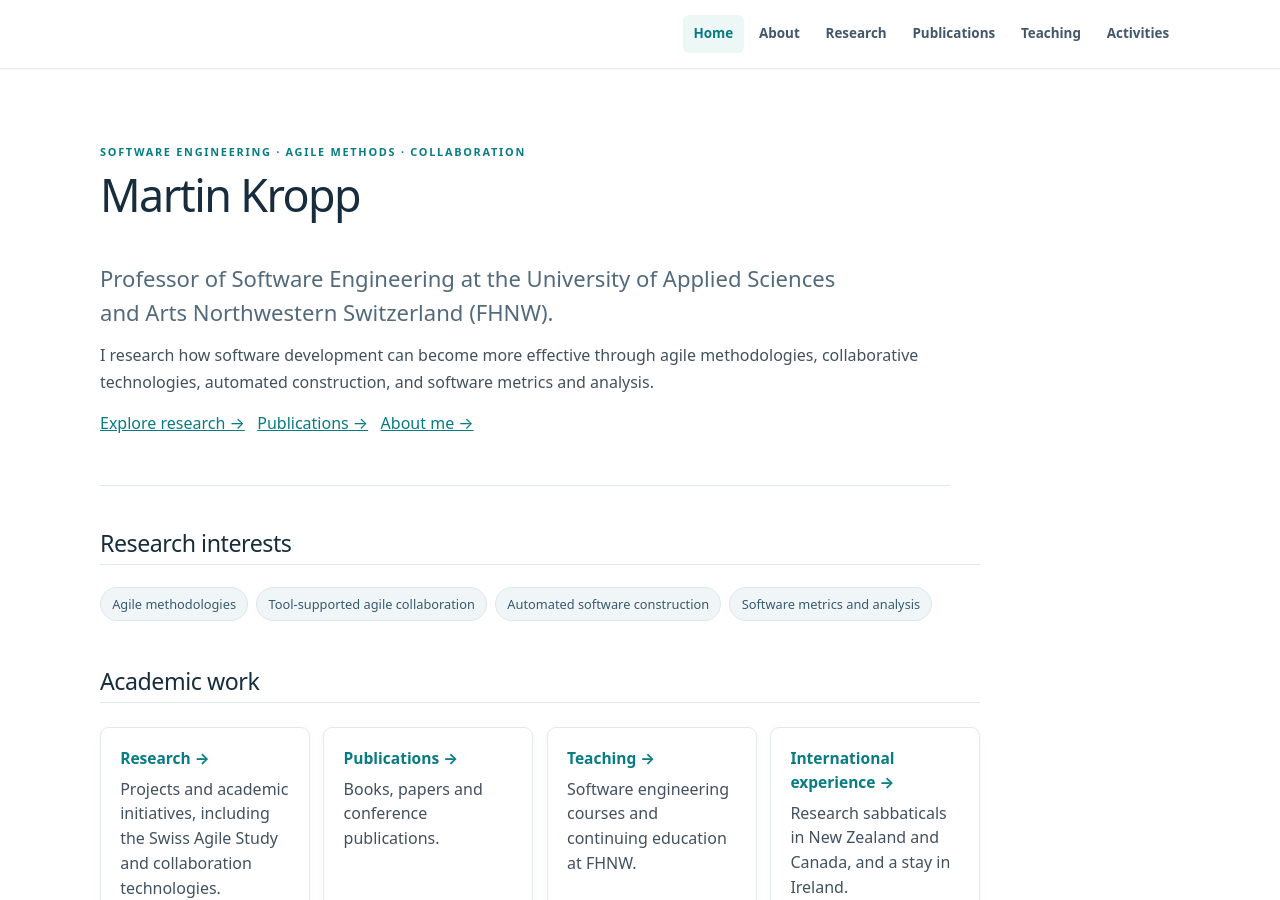
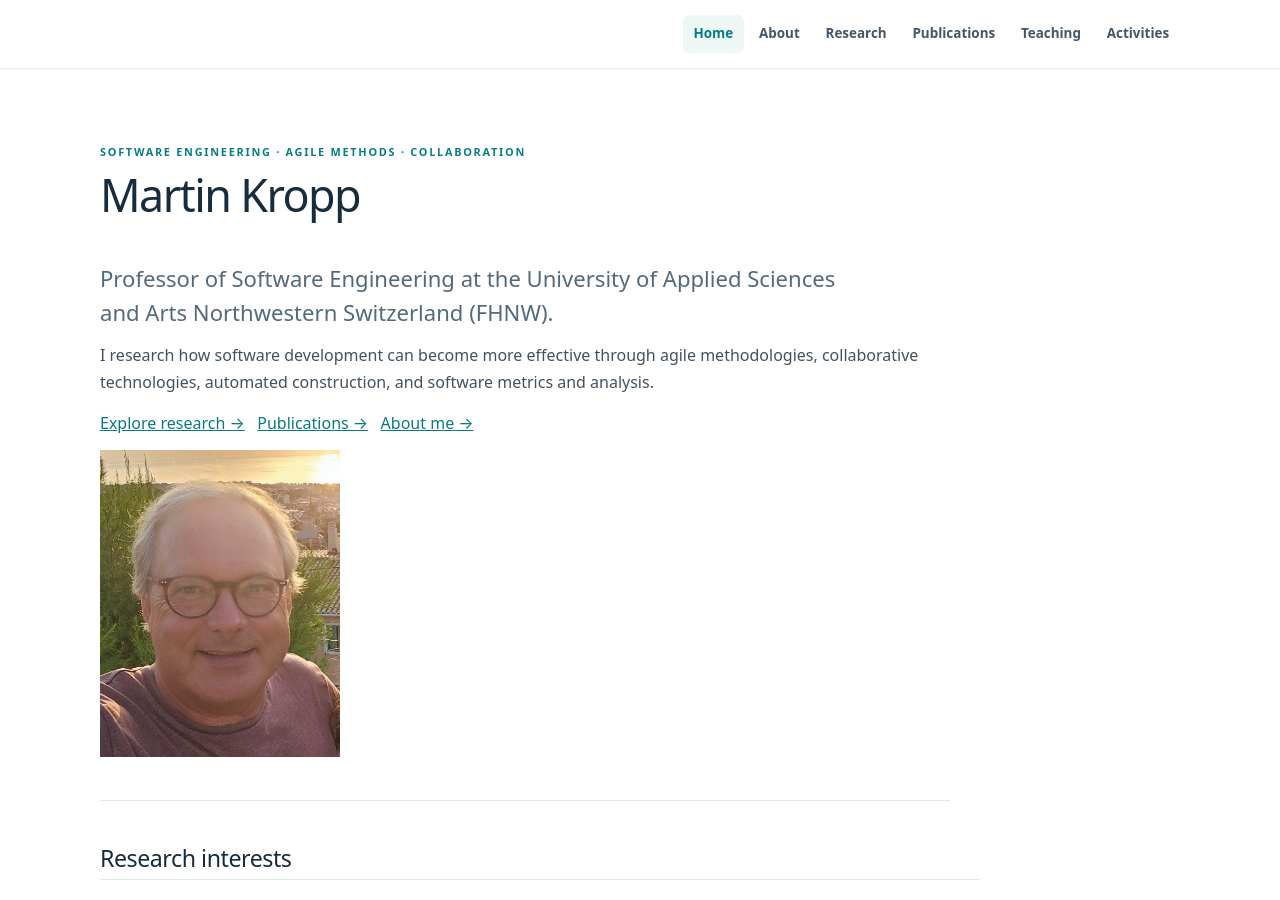
Before and after one commit to martinkropp/martinkropp.github.io, a Jekyll site: the page built from index.md, in a window 1280 px wide and 900 px high. Built offline with Jekyll 4.4.1, drawn with Linux system fonts in a browser that asks for light colours.

Commit message:
Add portrait to academic homepage introduction

```diff
--- a/index.md
+++ b/index.md
@@ -3,12 +3,15 @@ title: Home
 permalink: /
 description: Martin Kropp — software engineering research, teaching and academic activities.
 ---
-<div class="hero">
+<div class="hero hero-with-photo">
+<div class="hero-content">
 <div class="eyebrow">SOFTWARE ENGINEERING · AGILE METHODS · COLLABORATION</div>
 <h1>Martin Kropp</h1>
 <p class="lead">Professor of Software Engineering at the University of Applied Sciences and Arts Northwestern Switzerland (FHNW).</p>
 <p>I research how software development can become more effective through agile methodologies, collaborative technologies, automated construction, and software metrics and analysis.</p>
 <p><a href="/research">Explore research →</a> &nbsp; <a href="/publications">Publications →</a> &nbsp; <a href="/about">About me →</a></p>
+</div>
+<img class="hero-portrait" src="{{ '/me.jpg' | relative_url }}" alt="Portrait of Martin Kropp" width="240" loading="eager" decoding="async">
 </div>
 
 ## Research interests
```
